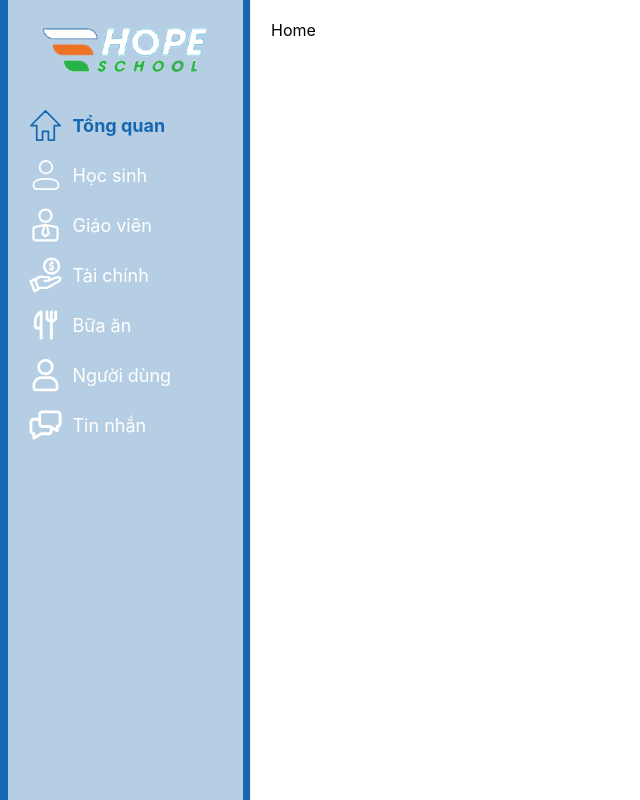
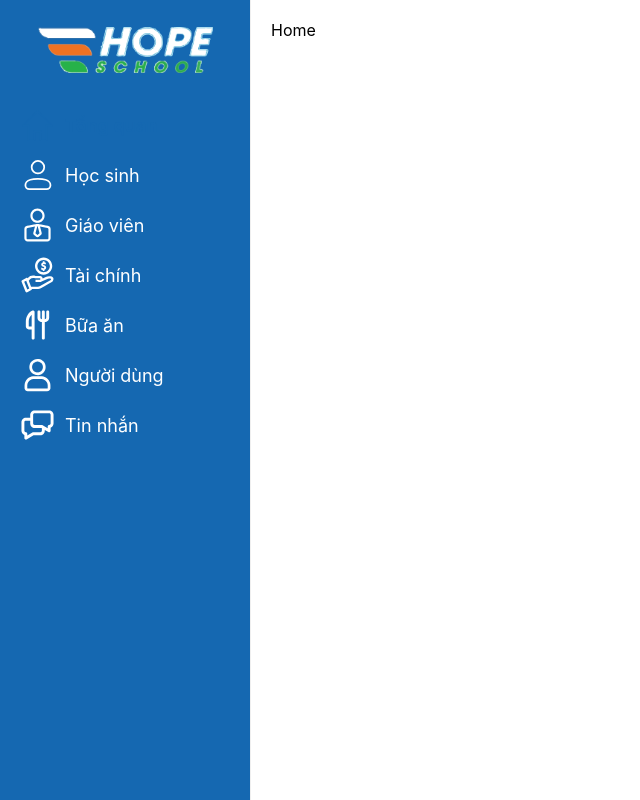
Before and after one commit to TalJa1/web-huybao, a React (Create React App) app: page / in a window 1280 px wide. Shown: the whole page, without its empty margins (0-640 px from the left). Built offline with nearby package versions, Linux system fonts and the light colour scheme.

Commit message:
Refactor TopLayout to use rootStyles for sidebar background color

```diff
--- a/src/components/TopLayout.tsx
+++ b/src/components/TopLayout.tsx
@@ -1,5 +1,5 @@
 import React, { useState } from "react";
-import { Sidebar, Menu, MenuItem } from "react-pro-sidebar";
+import { Sidebar, Menu, MenuItem, sidebarClasses } from "react-pro-sidebar";
 import { Link } from "react-router-dom";
 import logo from "../assets/logo.png";
 import { Box } from "@mui/material";
@@ -32,11 +32,10 @@ const TopLayout: React.FC<{ children: React.ReactNode }> = ({ children }) => {
   return (
     <div style={{ display: "flex", height: "100vh" }}>
       <Sidebar
-        style={{
-          backgroundColor: "#1568B1",
-          display: "flex",
-          flexDirection: "column",
-          alignItems: "center",
+        rootStyles={{
+          [`.${sidebarClasses.container}`]: {
+            backgroundColor: "#1568B1",
+          },
         }}
       >
         <Box
```
